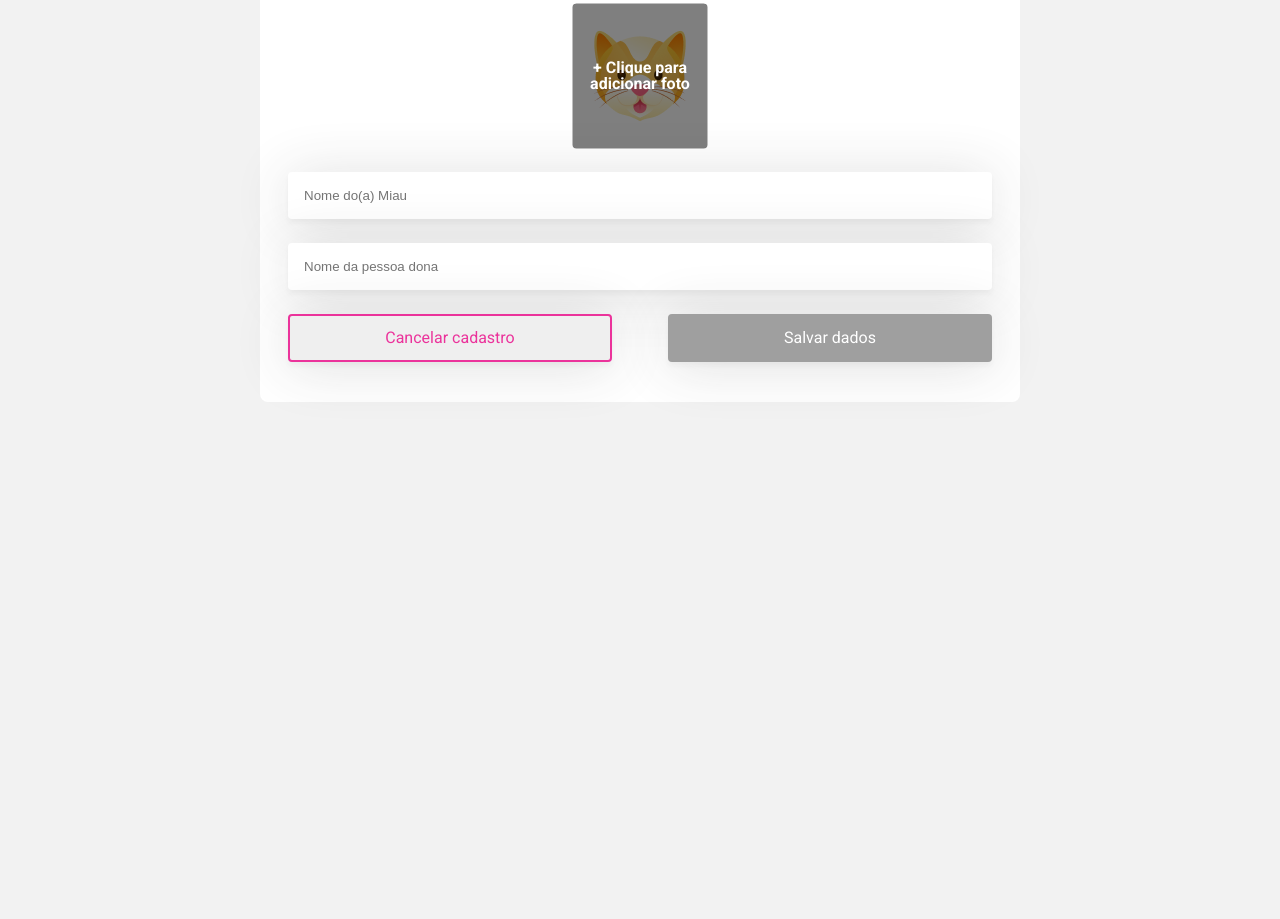
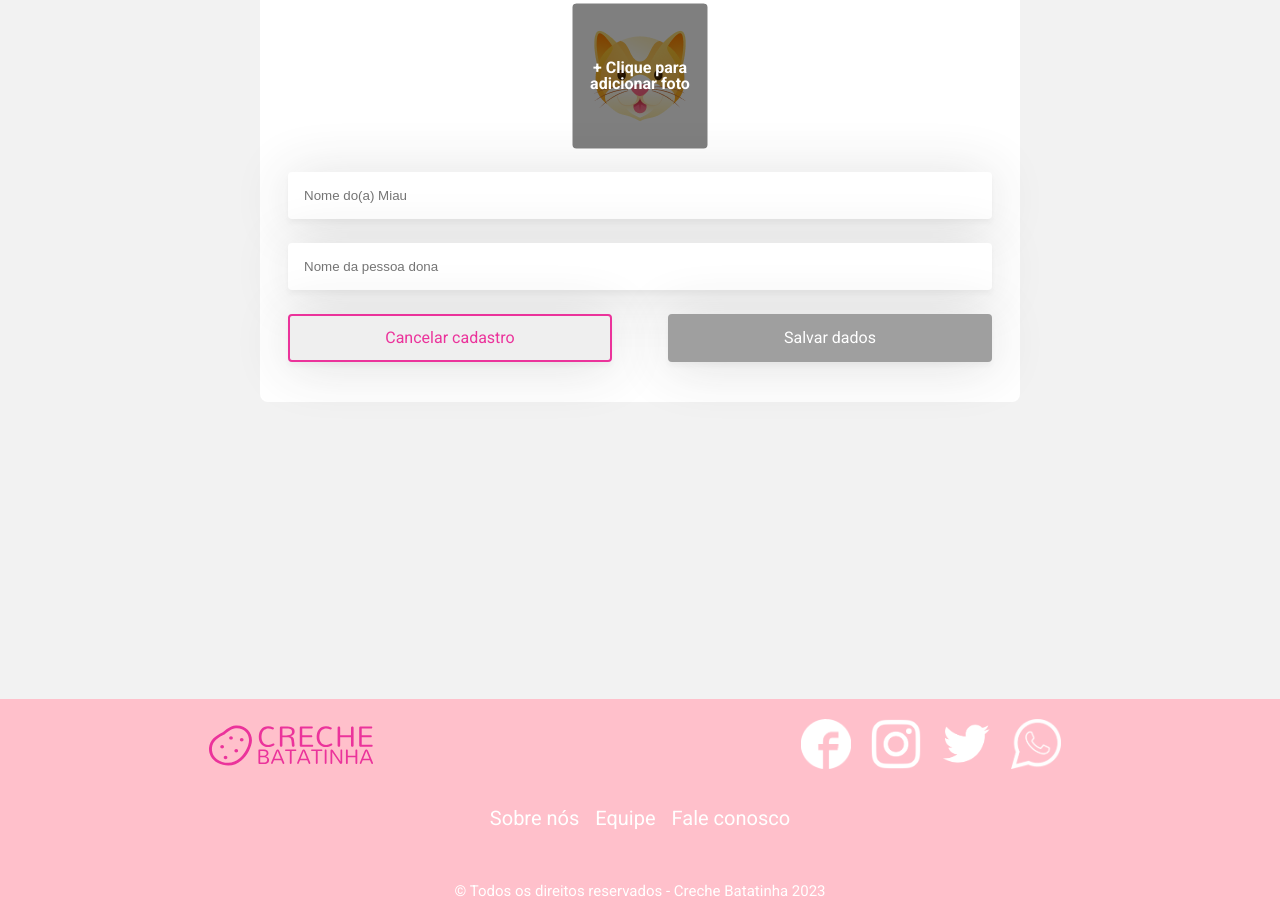
Before and after one commit to GeisaHAlves/creche-batatinha, a plain HTML site: page telas/cadastro.html in a window 1280 px wide. Shown: the part 251-1170 px from the top of the page. Before the commit the page ends 950 px from the top, so only its background shows below. Drawn offline with Linux system fonts and the light colour scheme.

Commit message:
Atualização da tela cadastro

```diff
--- /dev/null
+++ b/assets/css/cabecalho.css
@@ -0,0 +1,67 @@
+
+header {
+    background: white;
+}
+
+.caixa {
+    width: 940px;
+    margin: 0 auto;
+    padding: 20px 0;
+    display: flex;
+    justify-content: space-between;
+    align-items: center;
+}
+
+.nav_cabecalho ul {
+    list-style-type: none;
+    padding: 0;
+    display: flex;
+    width: 350px;
+    justify-content: space-between;
+}
+
+.nav_cabecalho li a {
+    font-size: 16px;
+    font-weight: 400;
+    text-decoration: none;
+    line-height: 24px;
+    border: 1px solid #EB339B;
+    border-radius: 4px;
+    padding: 10px 20px;
+    display: inline-block;
+    font-family: 'Roboto', sans-serif;
+}
+
+.nav_cabecalho li:nth-child(1) a {
+    color: #EB339B;
+}
+
+.nav_cabecalho li:nth-child(1) a:hover {
+    color: #FFFFFF;
+    background-color: #EB339B;
+    transition: 0.3s;
+}
+
+.nav_cabecalho li:nth-child(2) a {
+    color: #FFFFFF;
+    background-color: #EB339B;
+}
+
+.nav_cabecalho li:nth-child(2) a:hover {
+    color: #EB339B;
+    background-color: #FFFFFF;
+    transition: 0.3s;
+}
+
+@media (max-width: 1024px){
+    .caixa {
+        width: 769px;
+        padding: 20px;
+    }
+}
+
+/* @media (max-width: 940px){
+    .caixa {
+        // mudar estilo dos botoes e logo
+    }
+} */
--- a/assets/css/cadastro.css
+++ b/assets/css/cadastro.css
@@ -5,62 +5,6 @@ body {
     font-family: 'Roboto', sans-serif;
     background-color: #F2F2F2
 }
-
-header {
-    background: white;
-}
-
-.caixa {
-    width: 1040px;
-    margin: 0 auto;
-    padding: 20px 0;
-    display: flex;
-    justify-content: space-between;
-    align-items: center;
-}
-
-nav ul {
-    list-style-type: none;
-    padding: 0;
-    display: flex;
-    width: 350px;
-    justify-content: space-between;
-}
-
-nav li a {
-    font-size: 16px;
-    font-weight: 400;
-    text-decoration: none;
-    line-height: 24px;
-    border: 1px solid #EB339B;
-    border-radius: 4px;
-    padding: 10px 20px;
-    display: inline-block;
-    font-family: 'Roboto', sans-serif;
-}
-
-nav li:nth-child(1) a {
-    color: #EB339B;
-}
-
-nav li:nth-child(1) a:hover {
-    color: #FFFFFF;
-    background-color: #EB339B;
-    transition: 0.3s;
-}
-
-nav li:nth-child(2) a {
-    color: #FFFFFF;
-    background-color: #EB339B;
-}
-
-nav li:nth-child(2) a:hover {
-    color: #EB339B;
-    background-color: #FFFFFF;
-    transition: 0.3s;
-}
-
-/*====================================================*/
 
 section {
     height: 100vh; /* Define a altura da seção como 100% da altura da janela de visualização */
--- /dev/null
+++ b/assets/css/rodape.css
@@ -0,0 +1,54 @@
+footer {
+    display: flex;
+    flex-direction: column;
+    background-color: pink;
+    padding-top: 20px;
+}
+
+.rodape {
+    display: flex;
+    flex-direction: row;
+    justify-content: space-around;
+    border-bottom: #FFFFFF;
+}
+
+.rodape__redes {
+    display: flex;
+    flex-direction: row;
+}
+
+.rodape__social {
+    margin: 0 10px;
+    width: 50px;
+    height: 50px;
+    fill: #FFFFFF;
+}
+
+.rodape__nav {
+    display: flex;
+    justify-content: space-around;
+    margin: 1rem 0;
+}
+
+.rodape__navegacao {
+    display: flex;
+    font-size: 20px;
+    text-align: center;
+    line-height: 3;
+    justify-content: space-around;
+}
+
+.rodape__link a {
+    margin: 0 .5rem .7rem;
+    text-decoration: none;
+    color: white;
+    font-family: 'Roboto', sans-serif;
+}
+
+#copyright {
+    font-family: "Roboto", sans-serif;
+    font-size: 15px;
+    text-align: center;
+    padding: 20px 0;
+    color: white;
+}
--- a/telas/cadastro.html
+++ b/telas/cadastro.html
@@ -10,14 +10,16 @@
             href="https://fonts.googleapis.com/css2?family=Montserrat:wght@700&family=Roboto:wght@400;700&display=swap"
             rel="stylesheet">
             <link rel="stylesheet" href="../assets/css/cadastro.css">
+            <link rel="stylesheet" href="../assets/css/cabecalho.css">
             <link rel="stylesheet" href="../assets/css/reset.css">
+            <link rel="stylesheet" href="../assets/css/rodape.css">
         <title>Creche batatinha</title>
     </head>
     <body>
         <header>
             <div class="caixa">
                 <a href="index.html"><img src="../assets/img/Logo.svg"></a>
-                <nav>
+                <nav class="nav_cabecalho">
                     <ul>
                         <li><a href="listagem.html">Ver lista de Miaus</a></li>
                         <li><a href="cadastro.html">Cadastrar Miau</a></li>
@@ -50,6 +52,26 @@
             </div>
         </section>
 
+        <footer>
+            <div class="rodape">
+                <img src="../assets/img/Logo.svg"/>
+                <ul class="rodape__redes">
+                    <li><img src="../assets/img/logo - facebook.png" class="rodape__social"></li>
+                    <li><img src="../assets/img/logo - instagram.png" class="rodape__social"></li>
+                    <li><img src="../assets/img/logo - twitter.png" class="rodape__social"></li>
+                    <li><img src="../assets/img/logo - whatsapp.png" class="rodape__social"></li>
+                </ul>
+            </div>
+            <nav class="rodape__nav">
+                <ul class="rodape__navegacao">
+                    <li class="rodape__link"><a href="#">Sobre nós</a></li>
+                    <li class="rodape__link"><a href="#">Equipe</a></li>
+                    <li class="rodape__link"><a href="#">Fale conosco</a></li>
+                </ul>
+            </nav>
+            <P id="copyright">© Todos os direitos reservados - Creche Batatinha 2023</P>
+        </footer>
+
 
     </body>
 </html>
```
Also changed, not shown: assets/img/logo - facebook.png (added), assets/img/logo - instagram.png (added), assets/img/logo - twitter.png (added), assets/img/logo - whatsapp.png (added).
